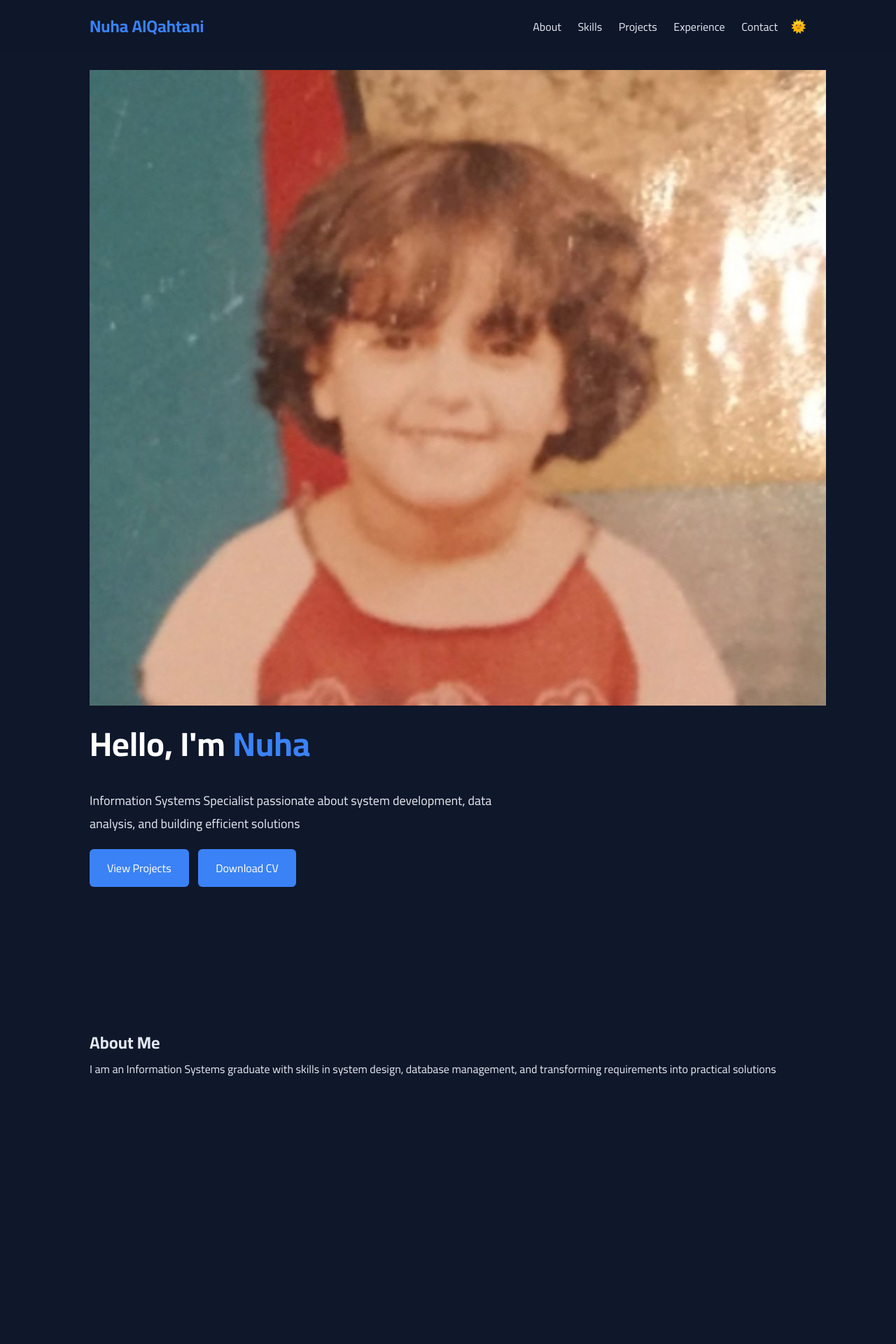
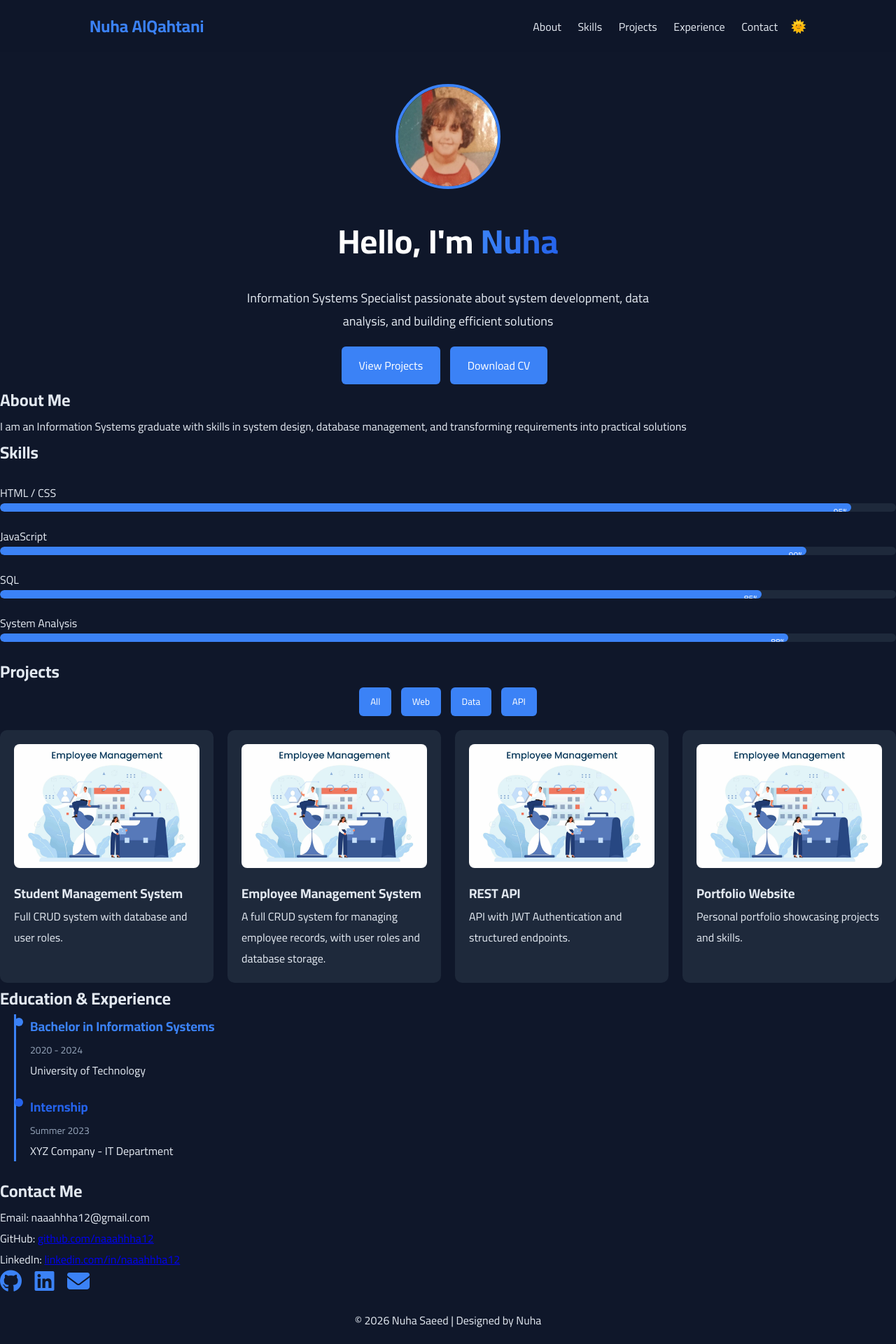
Before and after one commit to naaahhha12/naaahhha12.github.io, a PHP site: page / in a window 1280 px wide. Shown: the top 1920 px of the page at 70% size. After the commit the page ends 1896 px from the top, so only its background shows below. Run offline with PHP 8.4, Linux system fonts and the light colour scheme; some libraries are stand-ins or nearby versions.

Commit message:
Refactor CSS for improved layout and styling

```diff
--- a/style.css
+++ b/style.css
@@ -1,4 +1,4 @@
-/* Reset & Global */
+/* Global Reset */
 *{margin:0;padding:0;box-sizing:border-box;font-family:'Cairo',sans-serif;}
 body{background:#0f172a;color:#e2e8f0;scroll-behavior:smooth;transition:0.5s;}
 body.light{background:#f5f5f5;color:#111;}
@@ -14,23 +14,23 @@ nav a:hover{color:#3b82f6;}
 body.light nav a:hover{color:#2563eb;}
 #theme-toggle{background:none;border:none;color:inherit;cursor:pointer;font-size:18px;margin-left:15px;}
 
-/* Sections */
-section{padding:100px 10%;min-height:100vh;opacity:0;transform:translateY(50px);transition:1s;}
-section.active{opacity:1;transform:translateY(0);}
+/* Hero Section */
+.hero{padding-top:120px;text-align:center;}
+.profile-img{width:150px;height:150px;border-radius:50%;margin-bottom:20px;border:4px solid #3b82f6;transition:transform 0.3s;}
+.profile-img:hover{transform:scale(1.1);}
 .hero h1{font-size:48px;color:#fff;}
-.hero span{color:#3b82f6;}
-body.light .hero span{color:#2563eb;}
-.hero p{margin:20px 0;font-size:18px;max-width:600px;}
+.hero span{background:linear-gradient(90deg,#3b82f6,#2563eb);-webkit-background-clip:text;-webkit-text-fill-color:transparent;}
+.hero p{margin:20px 0;font-size:18px;max-width:600px;margin-left:auto;margin-right:auto;}
 .btn{display:inline-block;padding:12px 25px;background:#3b82f6;color:#fff;text-decoration:none;border-radius:6px;margin-right:10px;transition:0.3s;}
 body.light .btn{background:#2563eb;}
 .btn:hover{background:#2563eb;}
 body.light .btn:hover{background:#3b82f6;}
 
 /* Skills */
-.skills .skill{margin:20px 0;}
-.skill-bar{height:8px;background:#1e293b;border-radius:10px;overflow:hidden;}
+.skill{margin:20px 0;}
+.skill-bar{height:12px;background:#1e293b;border-radius:10px;overflow:hidden;}
 body.light .skill-bar{background:#ddd;}
-.skill-progress{height:8px;background:#3b82f6;border-radius:10px;width:0;transition:1.5s;}
+.skill-progress{height:12px;background:#3b82f6;border-radius:10px;width:0;display:flex;justify-content:flex-end;color:#fff;font-size:12px;padding-right:5px;transition:1.5s;}
 
 /* Projects */
 .filter-btns{margin-bottom:20px;text-align:center;}
@@ -40,9 +40,9 @@ body.light .filter-btns button{background:#2563eb;color:#fff;}
 .projects-grid{display:grid;grid-template-columns:repeat(auto-fit,minmax(250px,1fr));gap:20px;}
 .card{position:relative;background:#1e293b;padding:20px;border-radius:10px;transition:0.3s;overflow:hidden;}
 body.light .card{background:#fff;color:#111;}
-.card:hover{transform:translateY(-5px);}
+.card:hover{transform:translateY(-10px) scale(1.02);box-shadow:0 10px 20px rgba(0,0,0,0.3);}
 .card img{width:100%;border-radius:8px;margin-bottom:10px;}
-.card .overlay{position:absolute;top:0;left:0;width:100%;height:100%;background:rgba(0,0,0,0.6);display:flex;justify-content:center;align-items:center;opacity:0;transition:0.3s;}
+.overlay{position:absolute;top:0;left:0;width:100%;height:100%;background:rgba(0,0,0,0.6);display:flex;justify-content:center;align-items:center;opacity:0;transition:0.3s;}
 .card:hover .overlay{opacity:1;}
 .overlay a{color:#fff;background:#3b82f6;padding:10px 15px;border-radius:6px;text-decoration:none;margin:0 5px;transition:0.3s;}
 .overlay a:hover{background:#2563eb;}
@@ -51,21 +51,22 @@ body.light .card{background:#fff;color:#111;}
 .timeline{border-left:3px solid #3b82f6;margin-left:20px;padding-left:20px;}
 body.light .timeline{border-left:3px solid #2563eb;}
 .timeline-item{margin-bottom:20px;position:relative;}
+.timeline-item h3::before{content:'';position:absolute;left:-22px;top:5px;width:12px;height:12px;background:var(--color,#3b82f6);border-radius:50%;}
 .timeline-item h3{color:var(--color,#3b82f6);}
 .timeline-item span{font-size:14px;color:#94a3b8;}
 
 /* Contact */
-.social-icons a{margin-right:15px;color:#3b82f6;transition:0.3s;}
-.social-icons a:hover{color:#2563eb;}
+.social-icons a{margin-right:15px;color:#3b82f6;transition:0.3s;display:inline-block;}
+.social-icons a:hover{transform:translateY(-5px) scale(1.1);color:#2563eb;}
 body.light .social-icons a{color:#2563eb;}
 body.light .social-icons a:hover{color:#3b82f6;}
 
 /* Footer */
-footer{text-align:center;padding:20px;background:#0f172a;}
+footer{text-align:center;padding:20px;background:#0f172a;color:#e2e8f0;}
 body.light footer{background:#fff;color:#111;}
 
 /* Responsive */
 @media(max-width:768px){
-    header nav{display:flex;flex-direction:column;align-items:flex-start;}
+    header nav{flex-direction:column;align-items:flex-start;}
     .filter-btns{flex-direction:column;}
 }
```
